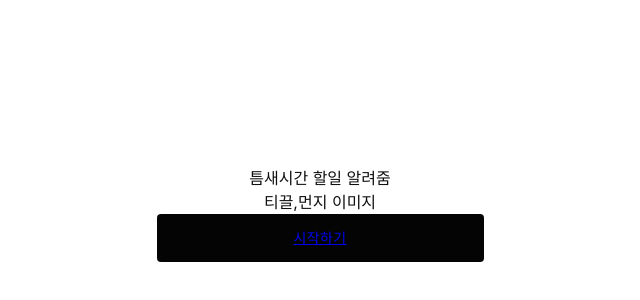
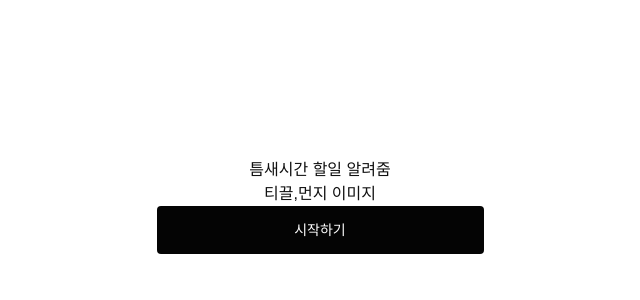
Before and after one commit to Tickley-Team/Tickley, a React (Vite) app: page / in a window 1280 px wide. Shown: the part 194-494 px from the top of the page, without its empty margins (320-960 px from the left). Built offline with nearby package versions, Linux system fonts and the light colour scheme.

Commit message:
feat: 앱 하단 CAT 버튼 적용

```diff
--- a/src/App.tsx
+++ b/src/App.tsx
@@ -12,6 +12,7 @@ import { fetchRecommendTodos } from './api/fetchRecommendTodos'
 import { createBrowserRouter, RouterProvider } from 'react-router'
 import { ThemeProvider } from '@mui/material/styles'
 import { TickleyTheme } from './theme'
+import CssBaseline from '@mui/material/CssBaseline'
 
 function App() {
   const isProduction = process.env.NODE_ENV === 'production'
@@ -64,6 +65,7 @@ function App() {
   return (
     <ThemeProvider theme={TickleyTheme}>
       <RouterProvider router={router} />
+      <CssBaseline />
     </ThemeProvider>
   )
 }
--- a/src/pages/Home.tsx
+++ b/src/pages/Home.tsx
@@ -40,10 +40,9 @@ const Home = () => {
       <div>틈새시간 할일 알려줌</div>
       <div>티끌,먼지 이미지</div>
       {/* 시작하기 버튼 누르면 온보딩 화면으로 이동 */}
-
-      <CTAButton>
-        <Link to="/onboarding/0">시작하기</Link>
-      </CTAButton>
+      <Link to="/onboarding/0" style={{ width: '100%' }}>
+        <CTAButton>시작하기</CTAButton>
+      </Link>
     </MobileLayout>
   )
 }
--- a/src/pages/OnboardingPage.tsx
+++ b/src/pages/OnboardingPage.tsx
@@ -1,3 +1,4 @@
+import { CTAButton } from '../components/Button'
 import useOnboarding from '../hooks/useOnboarding'
 import { MobileLayout } from '../layout/MobileLayout'
 
@@ -19,9 +20,9 @@ const OnboardingPage = () => {
         <div
           dangerouslySetInnerHTML={{ __html: messages.message[onboardingId] }}
         />
-        <button onClick={() => clickNext(messages.nextUrl[onboardingId])}>
+        <CTAButton onClick={() => clickNext(messages.nextUrl[onboardingId])}>
           다음
-        </button>
+        </CTAButton>
         {onboardingId !== 4 && <button onClick={clickSkip}>건너뛰기</button>}
       </div>
     </MobileLayout>
--- a/src/pages/SurveySpareTime/index.tsx
+++ b/src/pages/SurveySpareTime/index.tsx
@@ -3,6 +3,7 @@ import { useNavigate } from 'react-router'
 import { MobileLayout } from '../../layout/MobileLayout'
 import { RangeSlider } from '../../components/RangeSlider'
 import { Typography } from '@mui/material'
+import { CTAButton } from '../../components/Button'
 
 const SurveySpareTime = () => {
   const navigate = useNavigate()
@@ -18,40 +19,9 @@ const SurveySpareTime = () => {
         틈새 시간이 얼마나 있나요?
       </Typography>
       <RangeSlider />
-      <button onClick={handleClickButton}>할일 찾기 </button>
+      <CTAButton onClick={handleClickButton}>할일 찾기 </CTAButton>
     </MobileLayout>
   )
 }
 
-/**
- * zustand 테스트용 - 컴포넌트 분리작업은 추후에
- * @returns
- */
-// const RangeSlider = () => {
-//   const { spareTime, setSpareTime } = useRecommendTodoFilterStore()
-//   //   const [value, setValue] = useState(0)
-
-//   const handleChange = (event: React.ChangeEvent<HTMLInputElement>) => {
-//     setSpareTime(Number(event.target.value))
-//   }
-
-//   return (
-//     <div className="range-slider">
-//       <label htmlFor="range">Select time range:</label>
-//       <input
-//         id="range"
-//         type="range"
-//         min="0"
-//         max="4"
-//         step="1"
-//         value={spareTime}
-//         onChange={handleChange}
-//         className="slider"
-//       />
-//       <div className="labels"></div>
-//       <div className="value">{spareTime}</div>
-//     </div>
-//   )
-// }
-
 export default SurveySpareTime
--- a/src/pages/TodosFind.tsx
+++ b/src/pages/TodosFind.tsx
@@ -12,6 +12,7 @@ import {
 import { MobileLayout } from '../layout/MobileLayout'
 import { RangeSlider } from '../components/RangeSlider'
 import BottomNavbar from '../components/BottomNavbar'
+import { CTAButton } from '../components/Button'
 
 const TodosFind = () => {
   const todosMockData = useLoaderData<RecommendTodo[]>()?.map((todo) => ({
--- a/src/theme.ts
+++ b/src/theme.ts
@@ -22,6 +22,9 @@ export const TickleyTheme = createTheme({
     common: {
       black: tokens.color.gray1000.value,
     },
+  },
+  typography: {
+    fontFamily: `'Pretendard', 'Arial', sans-serif`,
   },
 })
 //TODO: 타입 정의 파일로 옮기기
```
